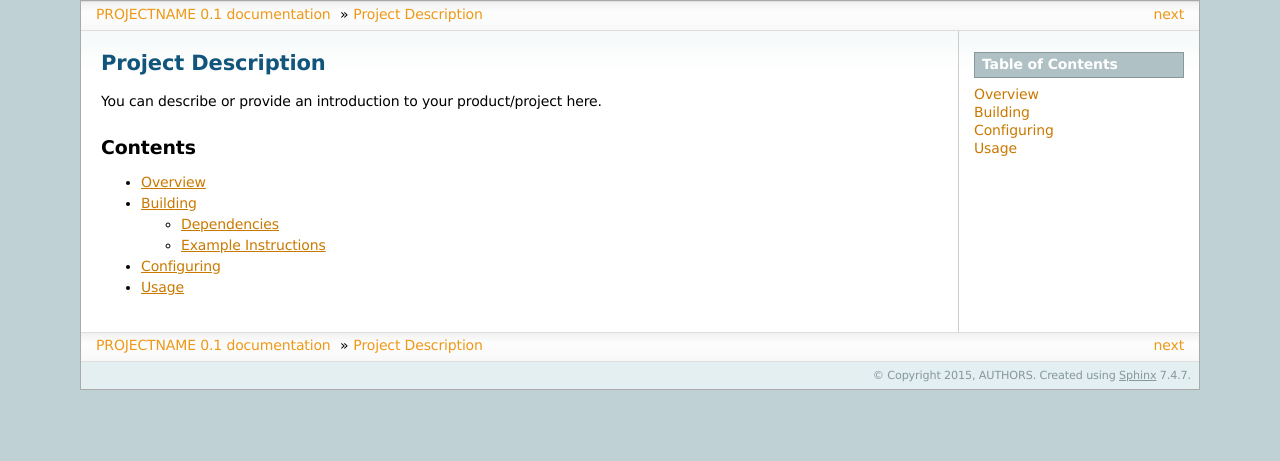
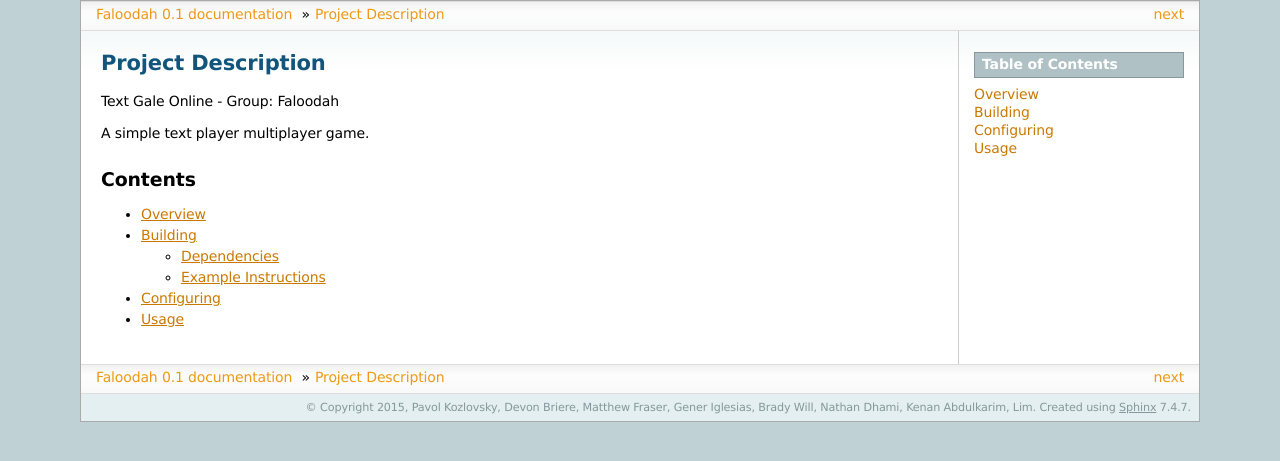
Before and after one commit to nathandhami/Text-Adventure, a Sphinx documentation site: the page built from docs/index.rst, in a window 1280 px wide. Shown: the top 461 px of the page. Built offline with Sphinx 7.4.7, drawn with Linux system fonts in a browser that asks for light colours; formulas are drawn with MathJax 3.

Commit message:
changed doc config file added important details about project

```diff
--- a/docs/conf.py
+++ b/docs/conf.py
@@ -46,8 +46,8 @@ source_suffix = '.rst'
 master_doc = 'index'
 
 # General information about the project.
-project = 'PROJECTNAME'
-copyright = '2015, AUTHORS'
+project = 'Faloodah'
+copyright = '2015, Pavol Kozlovsky, Devon Briere, Matthew Fraser, Gener Iglesias, Brady Will, Nathan Dhami, Kenan Abdulkarim, Lim'
 
 # The version info for the project you're documenting, acts as replacement for
 # |version| and |release|, also used in various other places throughout the
--- a/docs/index.rst
+++ b/docs/index.rst
@@ -2,7 +2,9 @@
 Project Description
 ==============
 
-You can describe or provide an introduction to your product/project here.
+Text Gale Online - Group: Faloodah
+
+A simple text player multiplayer game.
 
 Contents
 ===========
```
